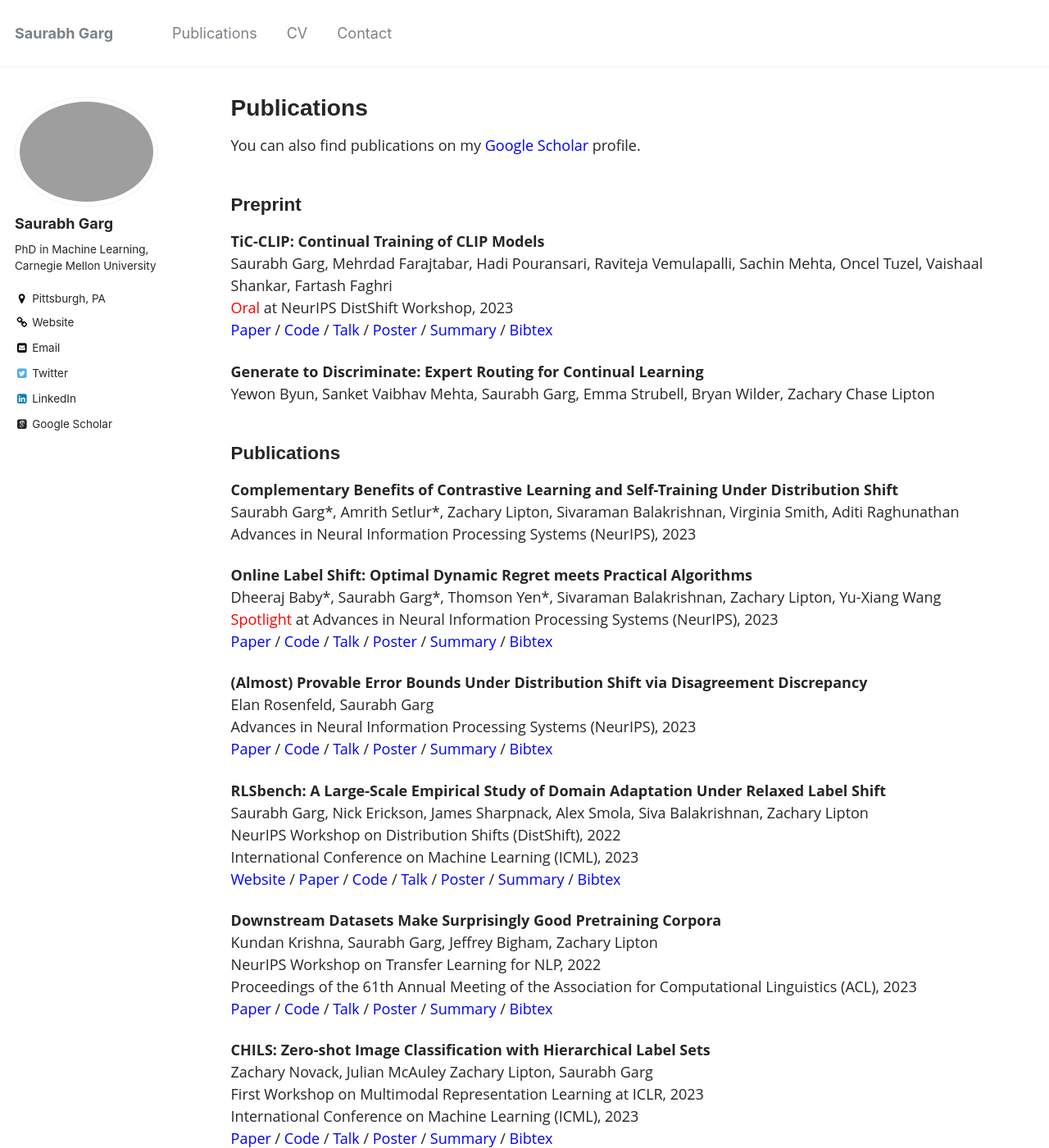
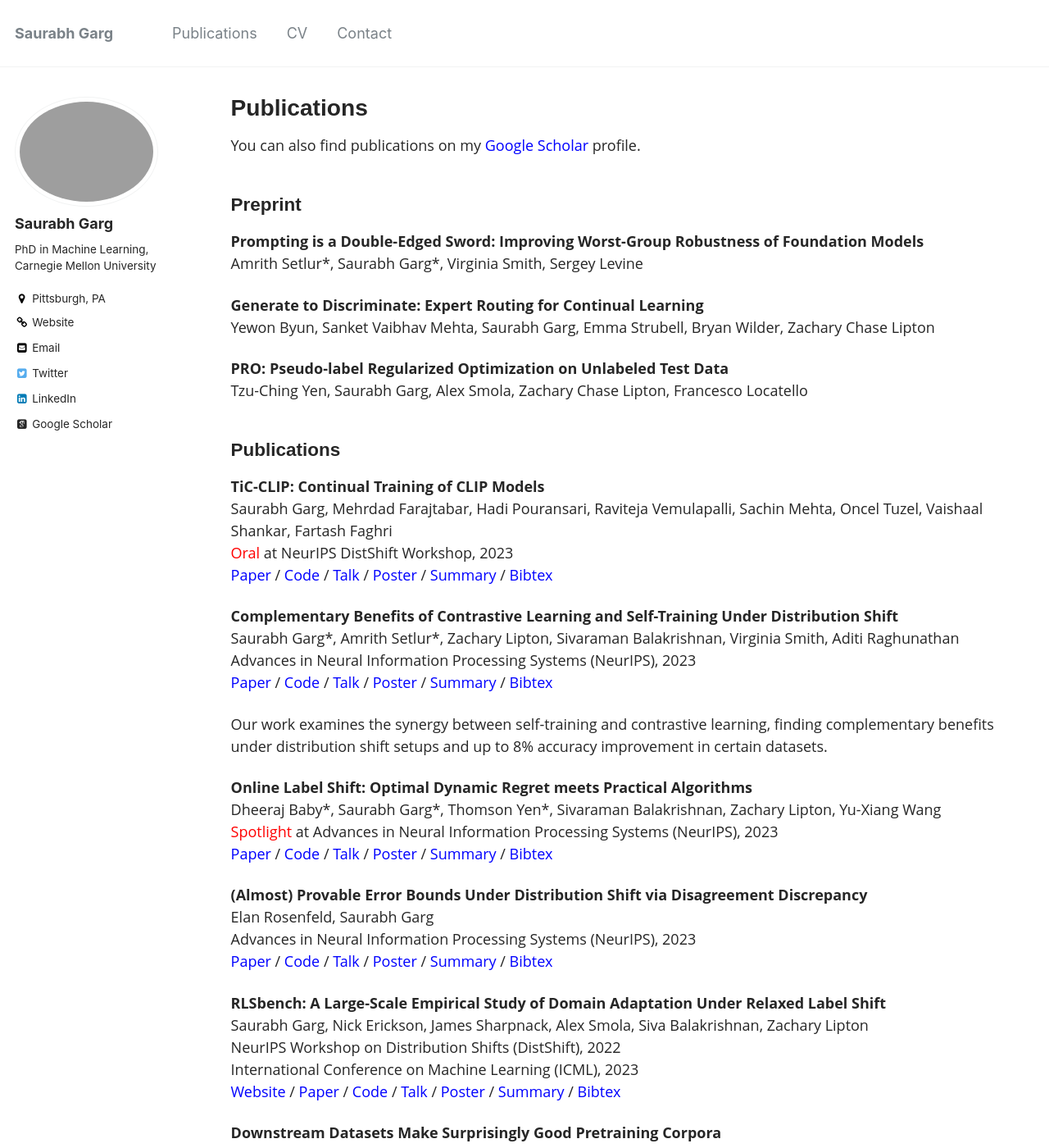
Before and after one commit to saurabhgarg1996/saurabhgarg1996.github.io, a Jekyll site: the page built from _pages/publications.md, in a window 1280 px wide and 1400 px high. Shown: the whole window at 82% size. Built offline with Jekyll 4.4.1, drawn with Linux system fonts in a browser that asks for light colours; some web fonts are replaced.

Commit message:
New papers added

```diff
--- a/_pages/publications.md
+++ b/_pages/publications.md
@@ -10,30 +10,46 @@ You can also find publications on my <span style="color:blue">[Google Scholar](h
 
 ## Preprint
 
-**TiC-CLIP: Continual Training of CLIP Models**
-Saurabh Garg, Mehrdad Farajtabar, Hadi Pouransari, Raviteja Vemulapalli, Sachin Mehta, Oncel Tuzel, Vaishaal Shankar, Fartash Faghri
-<span style="color:red">Oral</span> at NeurIPS DistShift Workshop, 2023
-<span style="color:blue">[Paper](https://arxiv.org/abs/2310.16226)</span> / <span style="color:blue">[Code]()</span> / <span style="color:blue">[Talk]()</span> / <span style="color:blue">[Poster]()</span> / <span style="color:blue">[Summary](javascript:toggleblock('Garg_2023TicCLIP_abs'))</span> / <span style="color:blue">[Bibtex](javascript:toggleblock('Garg_2023TicCLIP_bib'))</span>
-<p><i id="Garg_2023TicCLIP_abs" style="display: none;">We highlight temporal distribution shift problems with OpenAI CLIP models and propose a continual learning benchmark with 12.7 B image-text pairs with time metadata for continual training of  CLIP.</i></p>
-<bibtext xml:space="preserve" id="Garg_2023TicCLIP_bib" style="display: none;">
-@articles{garg2023ticclip,    <br>
-  title={TiC-CLIP: Continual Training of CLIP Models},       <br>
-  author={ Garg, Saurabh and Farajtabar, Mehrdad and Pouransari, Hadi and Vemulapalli, Raviteja  and Mehta, Sachin and Tuzel , Oncel and Shankar, Vaishaal and Faghri, Fartash },     <br>
-  journal={arxiv preprint arxiv:2310.16226},    <br>
-  year={2023}}
-</bibtext>
+**Prompting is a Double-Edged Sword: Improving Worst-Group Robustness of Foundation Models**
+Amrith Setlur\*, Saurabh Garg\*, Virginia Smith, Sergey Levine
 
 
 **Generate to Discriminate: Expert Routing for Continual Learning**
 Yewon Byun, Sanket Vaibhav Mehta, Saurabh Garg, Emma Strubell, Bryan Wilder, Zachary Chase Lipton
 
 
+**PRO: Pseudo-label Regularized Optimization on Unlabeled Test Data**
+Tzu-Ching Yen, Saurabh Garg, Alex Smola, Zachary Chase Lipton, Francesco Locatello
+
+
 
 ## Publications
+
+**TiC-CLIP: Continual Training of CLIP Models**
+Saurabh Garg, Mehrdad Farajtabar, Hadi Pouransari, Raviteja Vemulapalli, Sachin Mehta, Oncel Tuzel, Vaishaal Shankar, Fartash Faghri
+<span style="color:red">Oral</span> at NeurIPS DistShift Workshop, 2023
+<span style="color:blue">[Paper](https://arxiv.org/abs/2310.16226)</span> / <span style="color:blue">[Code](https://github.com/apple/ml-tic-clip)</span> / <span style="color:blue">[Talk](https://neurips.cc/virtual/2023/80550)</span> / <span style="color:blue">[Poster]()</span> / <span style="color:blue">[Summary](javascript:toggleblock('Garg_2023TicCLIP_abs'))</span> / <span style="color:blue">[Bibtex](javascript:toggleblock('Garg_2023TicCLIP_bib'))</span>
+<p><i id="Garg_2023TicCLIP_abs" style="display: none;">We highlight temporal distribution shift problems with OpenAI CLIP models and propose a continual learning benchmark with 12.7 B image-text pairs with time metadata for continual training of  CLIP.</i></p>
+<bibtext xml:space="preserve" id="Garg_2023TicCLIP_bib" style="display: none;">
+@inproceedings{garg2023ticclip,    <br>
+  title={TiC-CLIP: Continual Training of CLIP Models},       <br>
+  author={ Garg, Saurabh and Farajtabar, Mehrdad and Pouransari, Hadi and Vemulapalli, Raviteja  and Mehta, Sachin and Tuzel , Oncel and Shankar, Vaishaal and Faghri, Fartash },     <br>
+  booktitle={Internation Conference on Learning Representations},    <br>
+  year={2023}}
+</bibtext>
 
 **Complementary Benefits of Contrastive Learning and Self-Training Under Distribution Shift**
 Saurabh Garg\*, Amrith Setlur\*, Zachary Lipton, Sivaraman Balakrishnan, Virginia Smith, Aditi Raghunathan
 Advances in Neural Information Processing Systems (NeurIPS), 2023
+<span style="color:blue">[Paper](https://arxiv.org/abs/2312.03318)</span> / <span style="color:blue">[Code](https://github.com/acmi-lab/RLSbench/tree/main/)</span> / <span style="color:blue">[Talk](https://neurips.cc/virtual/2023/poster/70149)</span> / <span style="color:blue">[Poster]()</span> / <span style="color:blue">[Summary](javascript:toggleblock('Garg_2023STOC_abs'))</span> / <span style="color:blue">[Bibtex](javascript:toggleblock('garg2023complementary_bib'))</span>
+<p><i id="Garg_2023STOC_abs" style="display: none;">.</i>Our work examines the synergy between self-training and contrastive learning, finding complementary benefits under distribution shift setups and up to 8% accuracy improvement in certain datasets.</p>
+<bibtext xml:space="preserve" id="garg2024complementary_bib" style="display: none;">
+@inproceedings{garg2023complementary,    <br>
+  title={Complementary Benefits of Contrastive Learning and Self-Training Under Distribution Shift},    <br>
+  author={Garg, Saurabh and Setlur, Amrith and Lipton, Zachary and Balakrishnan, Sivaraman and Smith, Virginia and Raghunathan, Aditi},    <br>
+  booktitle={Advances in Neural Information Processing Systems},    <br>
+  year={2023}}
+</bibtext>
 
 
 **Online Label Shift: Optimal Dynamic Regret meets Practical Algorithms**
```
Also changed, not shown: _pages/about.md (+1 -2 lines).
